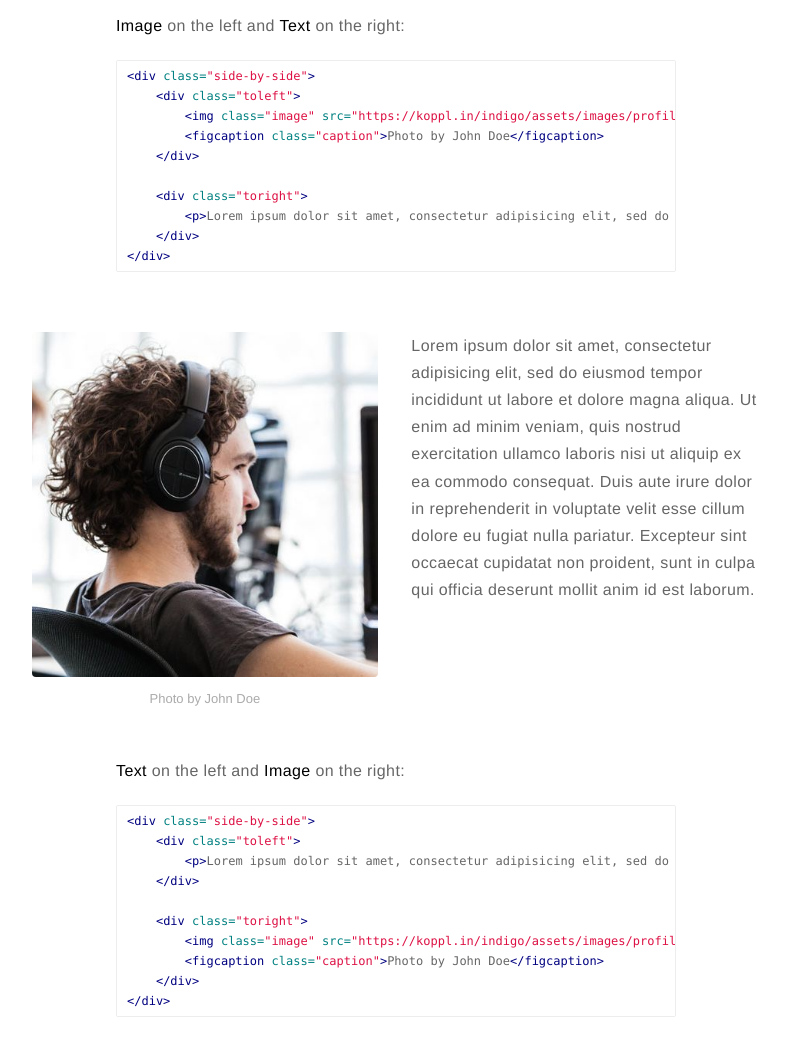
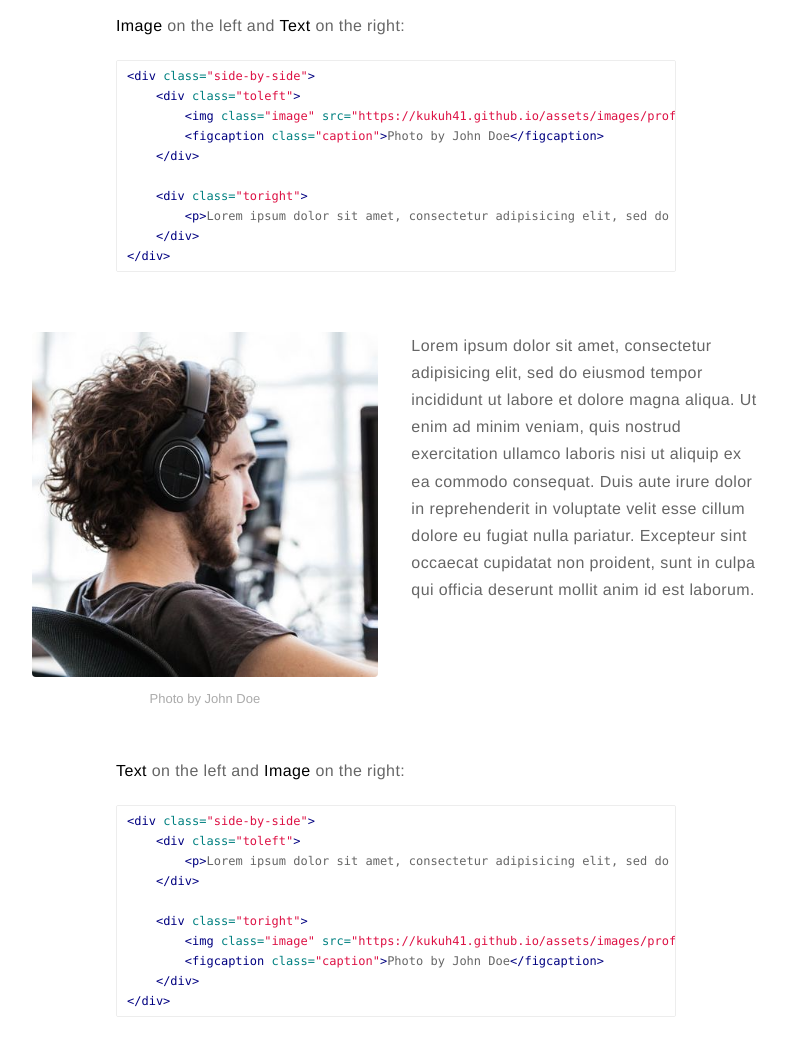
Before and after one commit to Kukuh41/kukuh41.github.io, a Jekyll site: the page built from _posts/2015-02-24-markdown-extra-components.markdown, in a window 1280 px wide and 1400 px high, scrolled down 1068 px. Shown: the part 151-1188 px from the top of the window, without its empty margins (244-1032 px from the left). Built offline with Jekyll 4.4.1, drawn with Linux system fonts in a browser that asks for light colours; comment, search, counter and statistics services are not loaded; part of the change alters nothing that is shown.

Commit message:
Update _config.yml

```diff
--- a/_config.yml
+++ b/_config.yml
@@ -16,7 +16,7 @@ resume: true
 resume-external: true
 resume-url: https://google.com/?q=my+resume
 
-url: https://koppl.in/indigo
+url: https://kukuh41.github.io
 # your url: http://USERNAME.github.io
 
 permalink: /:title/
```
